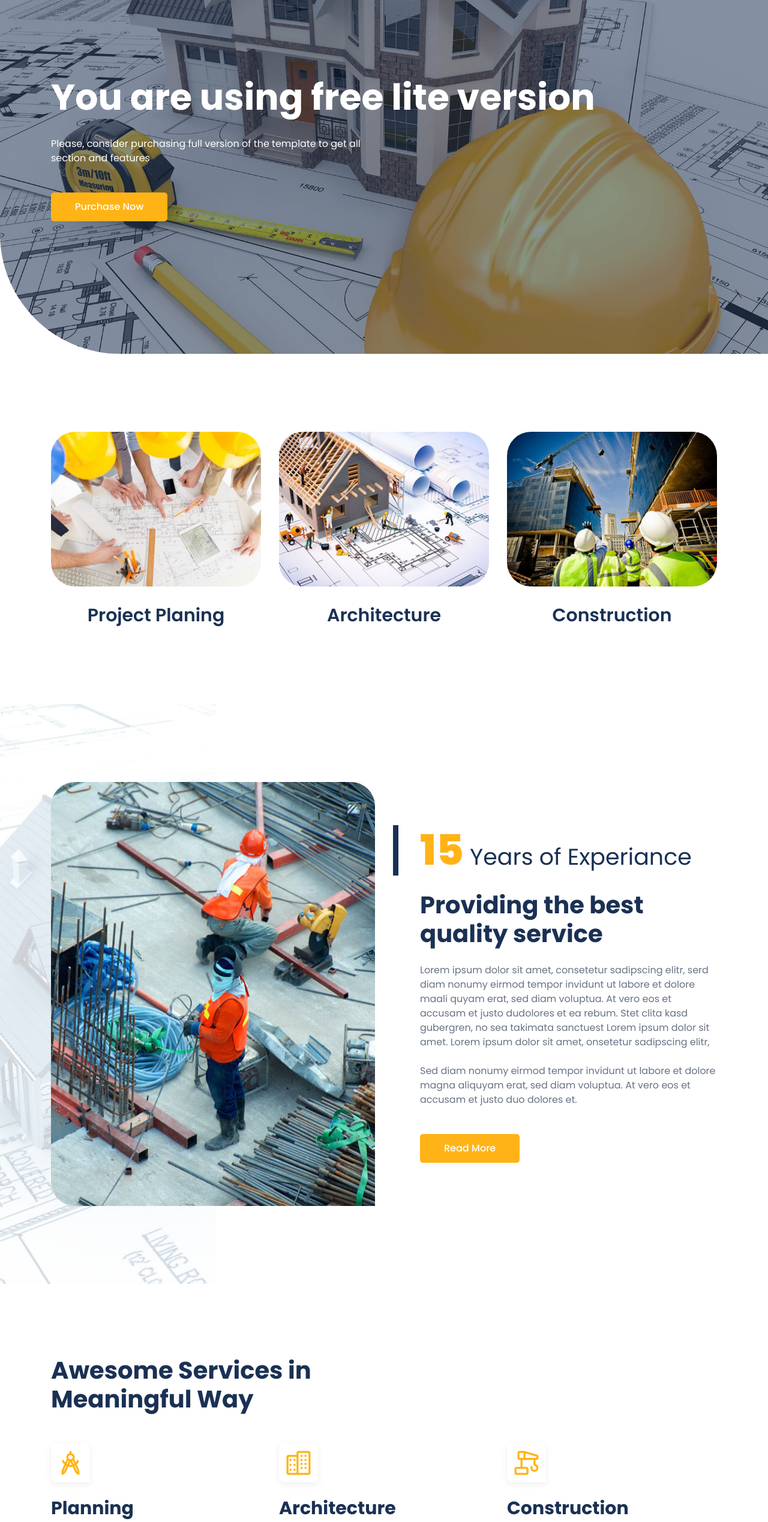
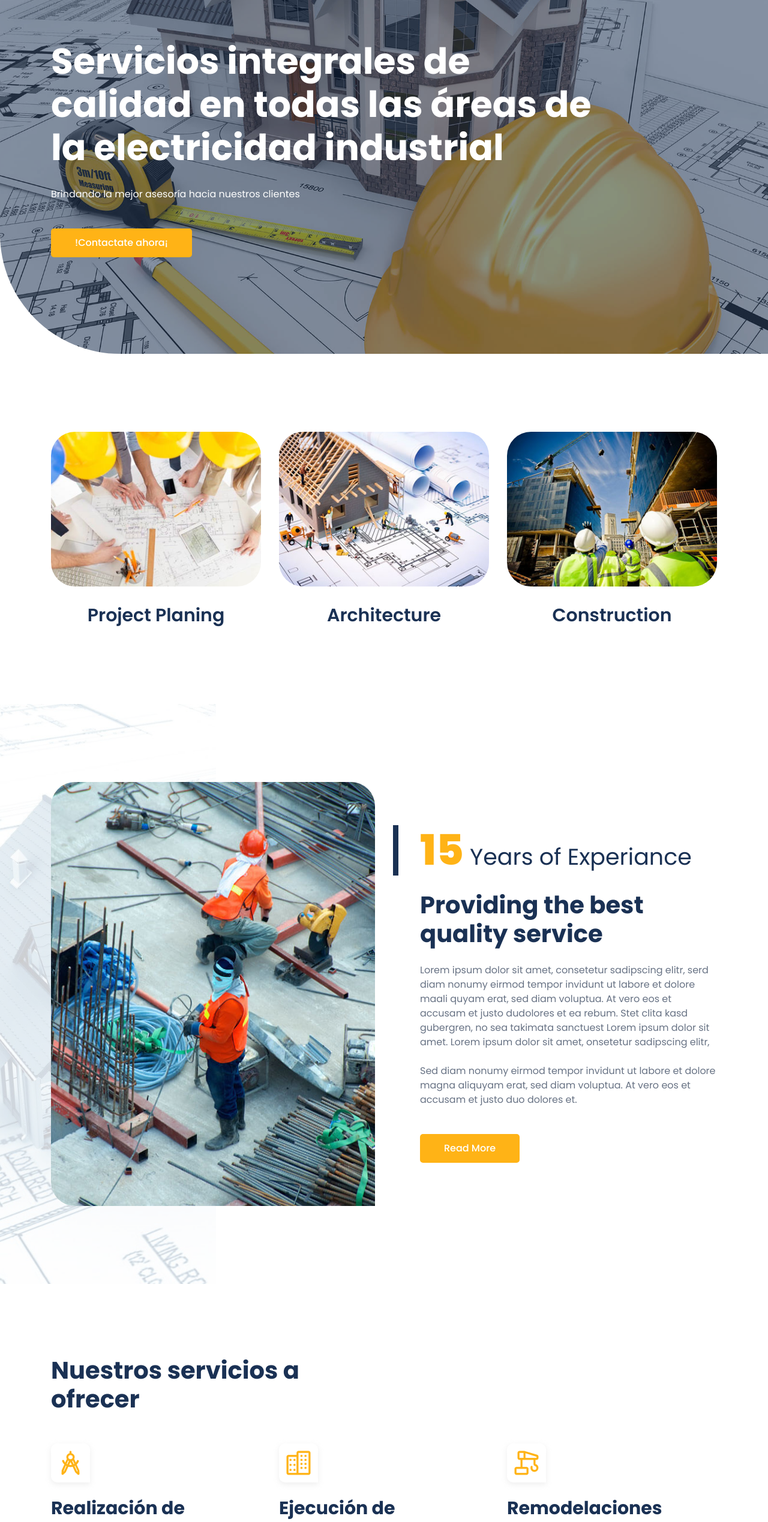
Before and after one commit to MatiTarl/enginers-maq, a plain HTML site: page index.html in a window 1280 px wide. Shown: the part 160-2698 px from the top of the page at 60% size. Drawn offline with Linux system fonts and the light colour scheme.

Commit message:
Correcion de contenido

```diff
--- a/index.html
+++ b/index.html
@@ -111,9 +111,9 @@
                     <div class="row">
                         <div class="col-lg-10 col-md-10">
                             <div class="slider_content">
-                                <h2 class="slider_title wow fadeInUp" data-wow-duration="1.3s" data-wow-delay="0.2s">You are using free lite version</h2>
-                                <p class="wow fadeInUp" data-wow-duration="1.3s" data-wow-delay="0.5s">Please, consider purchasing full version of the template to get all section and features</p>
-                                <a href="https://rebrand.ly/arch-ui" rel="nofollow" class="main-btn wow fadeInLeftBig" data-wow-duration="1.3s" data-wow-delay="0.8s">Purchase Now</a>
+                                <h2 class="slider_title wow fadeInUp" data-wow-duration="1.3s" data-wow-delay="0.2s">Servicios integrales de calidad en todas las áreas de la electricidad industrial</h2>
+                                <p class="wow fadeInUp" data-wow-duration="1.3s" data-wow-delay="0.5s">Brindando la mejor asesoría hacia nuestros clientes</p>
+                                <a href="https://rebrand.ly/arch-ui" rel="nofollow" class="main-btn wow fadeInLeftBig" data-wow-duration="1.3s" data-wow-delay="0.8s">!Contactate ahora¡</a>
                             </div> <!-- slider content -->
                         </div>
                     </div> <!-- row -->
@@ -199,7 +199,7 @@
             <div class="row">
                 <div class="col-lg-6">
                     <div class="section_title">
-                        <h4 class="title">Awesome Services in Meaningful Way</h4>
+                        <h4 class="title">Nuestros servicios a ofrecer</h4>
                     </div> <!-- section title -->
                 </div>
             </div> <!-- row -->
@@ -210,7 +210,7 @@
                             <i class="lni lni-compass"></i>
                         </div>
                         <div class="services_content">
-                            <h4 class="title">Planning</h4>
+                            <h4 class="title">Realización de proyectos</h4>
                             <p>Lorem ipsum dolor sit amet, conse adipsci ng elitr, serd diam nonumy eirmod temt dolore maali quyam.</p>
                         </div>
                     </div> <!-- single services -->
@@ -221,7 +221,8 @@
                             <i class="lni lni-apartment"></i>
                         </div>
                         <div class="services_content">
-                            <h4 class="title">Architecture</h4>
+                            <h4 class="title">Ejecución de proyectos
+                            </h4>
                             <p>Lorem ipsum dolor sit amet, conse adipsci ng elitr, serd diam nonumy eirmod temt dolore maali quyam.</p>
                         </div>
                     </div> <!-- single services -->
@@ -232,7 +233,7 @@
                             <i class="lni lni-construction"></i>
                         </div>
                         <div class="services_content">
-                            <h4 class="title">Construction</h4>
+                            <h4 class="title">Remodelaciones</h4>
                             <p>Lorem ipsum dolor sit amet, conse adipsci ng elitr, serd diam nonumy eirmod temt dolore maali quyam.</p>
                         </div>
                     </div> <!-- single services -->
@@ -243,7 +244,7 @@
                             <i class="lni lni-ruler-pencil"></i>
                         </div>
                         <div class="services_content">
-                            <h4 class="title">Interior</h4>
+                            <h4 class="title">Mantenciones</h4>
                             <p>Lorem ipsum dolor sit amet, conse adipsci ng elitr, serd diam nonumy eirmod temt dolore maali quyam.</p>
                         </div>
                     </div> <!-- single services -->
@@ -254,7 +255,7 @@
                             <i class="lni lni-brush-alt"></i>
                         </div>
                         <div class="services_content">
-                            <h4 class="title">Painting</h4>
+                            <h4 class="title">Modificaciones</h4>
                             <p>Lorem ipsum dolor sit amet, conse adipsci ng elitr, serd diam nonumy eirmod temt dolore maali quyam.</p>
                         </div>
                     </div> <!-- single services -->
@@ -265,7 +266,7 @@
                             <i class="lni lni-bolt"></i>
                         </div>
                         <div class="services_content">
-                            <h4 class="title">Electricity</h4>
+                            <h4 class="title">Normalizaciones</h4>
                             <p>Lorem ipsum dolor sit amet, conse adipsci ng elitr, serd diam nonumy eirmod temt dolore maali quyam.</p>
                         </div>
                     </div> <!-- single services -->
@@ -280,9 +281,9 @@
 
     <section id="gallery" class="gallery_area pt-120 pb-130">
         <div class="container">
-                                <h2 class="slider_title wow fadeInUp" data-wow-duration="1.3s" data-wow-delay="0.2s">You are using free lite version</h2>
+                                <h2 class="slider_title wow fadeInUp" data-wow-duration="1.3s" data-wow-delay="0.2s">Los mejores servicios de ingeniería e instalaciones eléctricas</h2>
                                 <p class="wow fadeInUp" data-wow-duration="1.3s" data-wow-delay="0.5s">Please, consider purchasing full version of the template to get all section and features</p>
-                                <a href="https://rebrand.ly/arch-ui" rel="nofollow" class="main-btn wow fadeInLeftBig" data-wow-duration="1.3s" data-wow-delay="0.8s">Purchase Now</a>
+                                <a href="https://rebrand.ly/arch-ui" rel="nofollow" class="main-btn wow fadeInLeftBig" data-wow-duration="1.3s" data-wow-delay="0.8s">!Contactate ahora¡</a>
         </div> <!-- container -->
     </section>
 
@@ -354,9 +355,9 @@
 
     <section id="team" class="team_area pt-120 pb-130">
         <div class="container">
-                                <h2 class="slider_title wow fadeInUp" data-wow-duration="1.3s" data-wow-delay="0.2s">You are using free lite version</h2>
+                                <h2 class="slider_title wow fadeInUp" data-wow-duration="1.3s" data-wow-delay="0.2s">Lorem ipsum dolor sit amet consectetur</h2>
                                 <p class="wow fadeInUp" data-wow-duration="1.3s" data-wow-delay="0.5s">Please, consider purchasing full version of the template to get all section and features</p>
-                                <a href="https://rebrand.ly/arch-ui" rel="nofollow" class="main-btn wow fadeInLeftBig" data-wow-duration="1.3s" data-wow-delay="0.8s">Purchase Now</a>
+                                <a href="https://rebrand.ly/arch-ui" rel="nofollow" class="main-btn wow fadeInLeftBig" data-wow-duration="1.3s" data-wow-delay="0.8s">!Contactate ahora¡</a>
         </div> <!-- container -->
     </section>
 
@@ -374,9 +375,9 @@
                 </div>
             </div> <!-- row -->
         <div class="container">
-                                <h2 class="slider_title wow fadeInUp" data-wow-duration="1.3s" data-wow-delay="0.2s">You are using free lite version</h2>
+                                <h2 class="slider_title wow fadeInUp" data-wow-duration="1.3s" data-wow-delay="0.2s">Lorem ipsum dolor sit amet consectetur</h2>
                                 <p class="wow fadeInUp" data-wow-duration="1.3s" data-wow-delay="0.5s">Please, consider purchasing full version of the template to get all section and features</p>
-                                <a href="https://rebrand.ly/arch-ui" rel="nofollow" class="main-btn wow fadeInLeftBig" data-wow-duration="1.3s" data-wow-delay="0.8s">Purchase Now</a>
+                                <a href="https://rebrand.ly/arch-ui" rel="nofollow" class="main-btn wow fadeInLeftBig" data-wow-duration="1.3s" data-wow-delay="0.8s">!Contactate ahora¡</a>
         </div> <!-- container -->
         </div> <!-- container -->
     </section>
```
